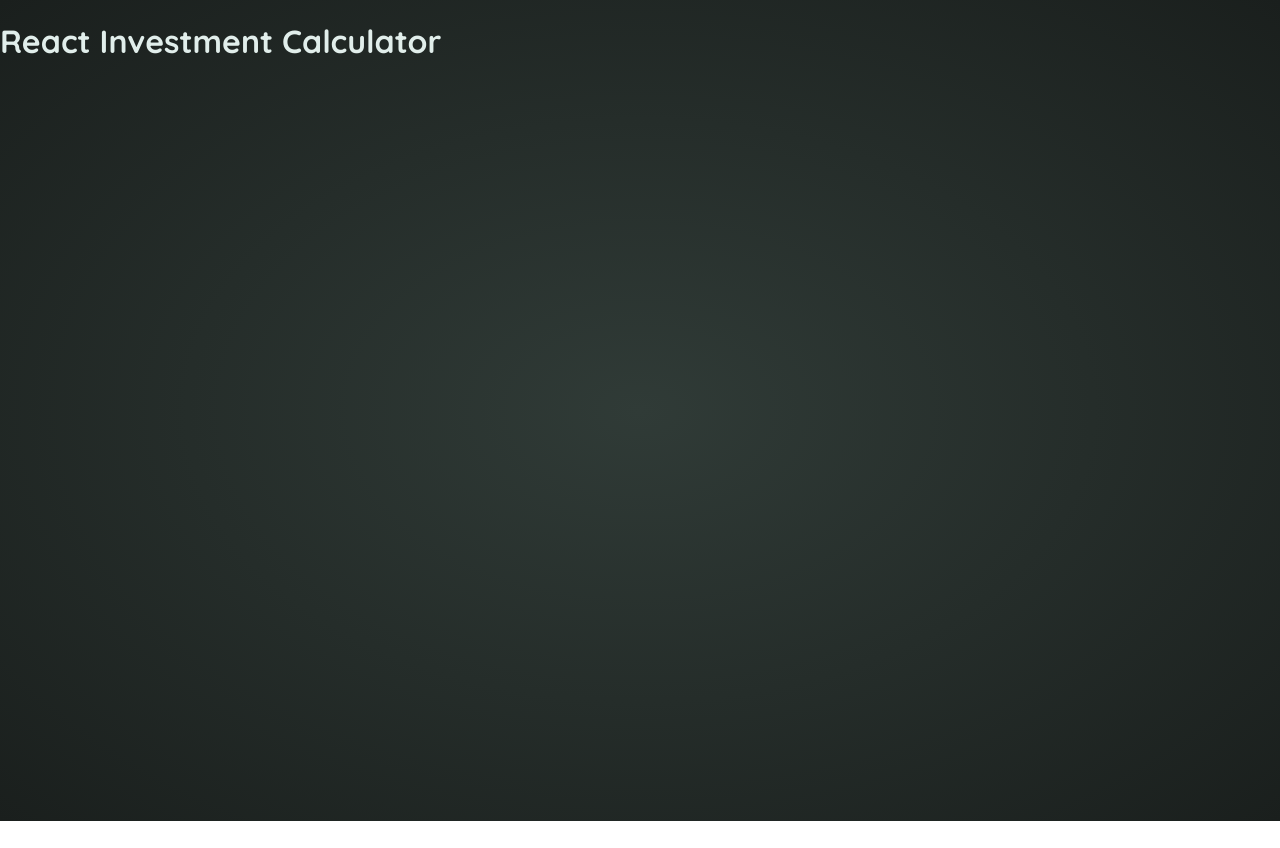
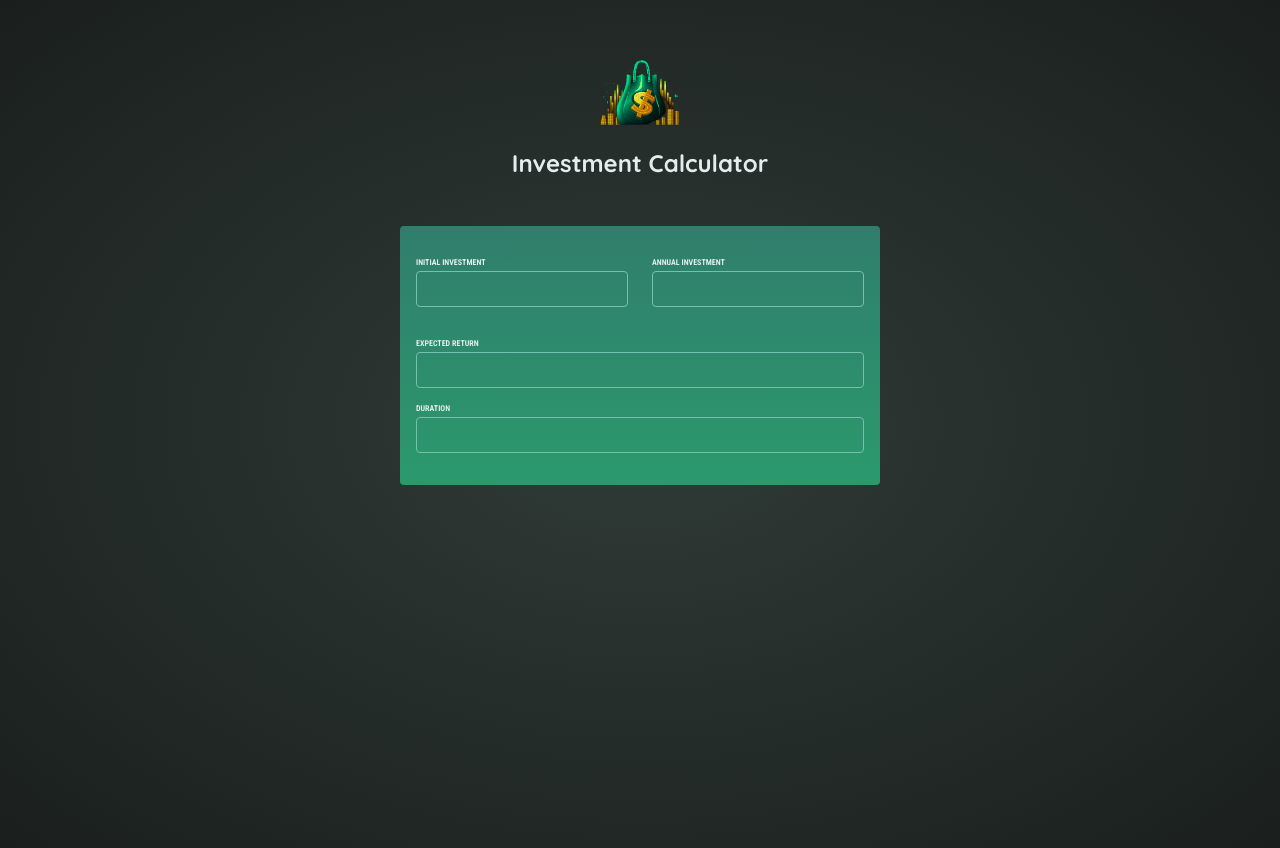
Before and after one commit to Michelle-bit-web/investment-calculator-react, a React (Vite) app: page / in a window 1280 px wide. Before the commit the page ends 821 px from the top, so only its background shows below. Built offline with nearby package versions, Linux system fonts and the light colour scheme.

Commit message:
User Input added for investment informations to be calculated

```diff
--- a/src/App.jsx
+++ b/src/App.jsx
@@ -1,6 +1,12 @@
+import Header from "./components/Header";
+import UserInput from "./components/UserInput";
+
 function App() {
   return (
-    <h1>React Investment Calculator</h1>
+    <>
+    <Header />
+    <UserInput />
+    </>
   )
 }
 
--- /dev/null
+++ b/src/components/Header.jsx
@@ -0,0 +1,8 @@
+import logo from "../assets/investment-calculator-logo.png"
+
+export default function Header() {
+    return <header id="header">
+        <img src={logo} alt="Logo showing a money bag" />
+        <h1>Investment Calculator</h1>
+    </header>
+}
--- /dev/null
+++ b/src/components/UserInput.jsx
@@ -0,0 +1,25 @@
+export default function UserInput() {
+    return <section id="user-input">
+        <div className="input-group">
+            <p>
+                <label >Initial Investment</label>
+                <input type="number" required />
+            </p>
+            <p>
+                <label >Annual Investment</label>
+                <input type="number" required />
+            </p>
+        </div>
+          <div className="numbert-group">
+            <p>
+                <label >Expected Return</label>
+                <input type="number" required />
+            </p>
+            <p>
+                <label >Duration</label>
+                <input type="number" required />
+            </p>
+        </div>
+
+    </section>
+}
--- a/src/index.css
+++ b/src/index.css
@@ -13,3 +13,77 @@ body {
   color: #e1eeeb;
   min-height: 100vh;
 }
+
+#header {
+  text-align: center;
+  margin: 3rem auto;
+}
+
+
+#header img {
+  width: 5rem;
+  height: 5rem;
+  object-fit: contain;
+  background-color: transparent;
+}
+
+#header h1 {
+  font-size: 1.5rem;
+}
+
+#user-input {
+  padding: 1rem;
+  max-width: 30rem;
+  margin: 2rem auto;
+  border-radius: 4px;
+  background: linear-gradient(180deg, #307e6c, #2b996d);
+}
+
+.input-group {
+  display: flex;
+  justify-content: space-evenly;
+  gap: 1.5rem;
+}
+
+#user-input label {
+  display: block;
+  margin-bottom: 0.25rem;
+  font-family: 'Roboto Condensed', sans-serif;
+  font-size: 0.5rem;
+  font-weight: bold;
+  text-transform: uppercase;
+}
+
+#user-input input {
+  width: 100%;
+  padding: 0.5rem;
+  border: 1px solid #76c0ae;
+  border-radius: 0.25rem;
+  background-color: transparent;
+  color: #c2e9e0;
+  font-size: 1rem;
+}
+
+#result {
+  max-width: 50rem;
+  margin: 2rem auto;
+  padding: 1rem;
+  table-layout: fixed;
+  border-spacing: 1rem;
+  text-align: right;
+}
+
+#result thead {
+  font-size: 0.7rem;
+  color: #83e6c0;
+}
+
+#result tbody {
+  font-family: 'Roboto Condensed', sans-serif;
+  font-size: 0.85rem;
+  color: #c2e9e0;
+}
+
+.center {
+  text-align: center;
+}
```
